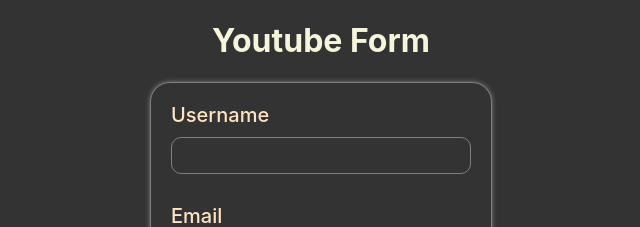
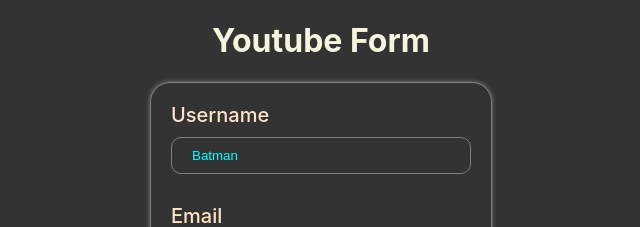
Before and after one commit to Akshay7016/React-Hook-Form, a React (Create React App) app: page / in a window 1280 px wide. Shown: the top 227 px of the page, without its empty margins (319-959 px from the left). Built offline with nearby package versions, Linux system fonts and the light colour scheme.

Commit message:
Default values added

```diff
--- a/src/components/YoutubeForm.js
+++ b/src/components/YoutubeForm.js
@@ -5,9 +5,9 @@
 const YoutubeForm = () => {
     const form = useForm({
         defaultValues: {
-            username: "",
+            username: "Batman",
             email: "",
-            channel: "",
+            channel: "Code",
         }
     });
     const { register, control, handleSubmit, formState: { errors } } = form;
```
